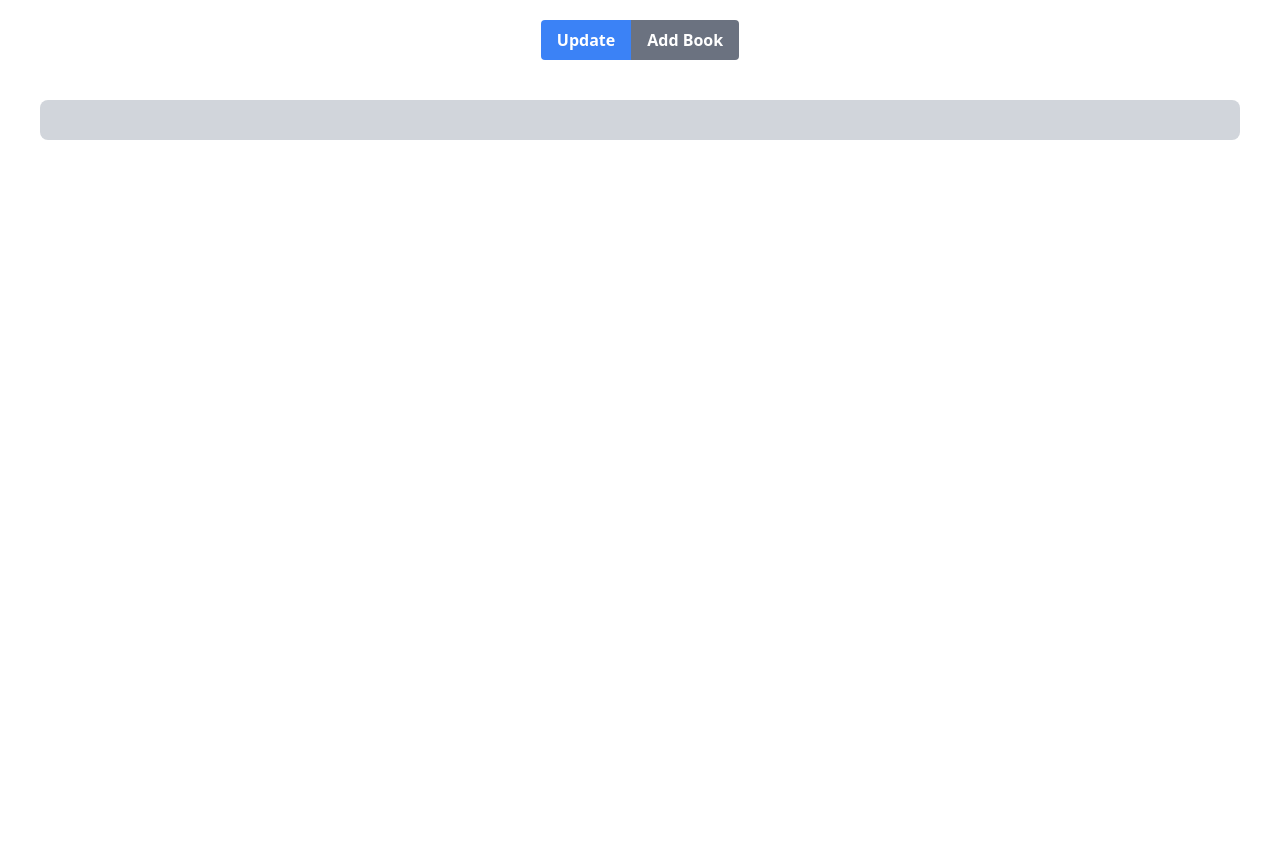
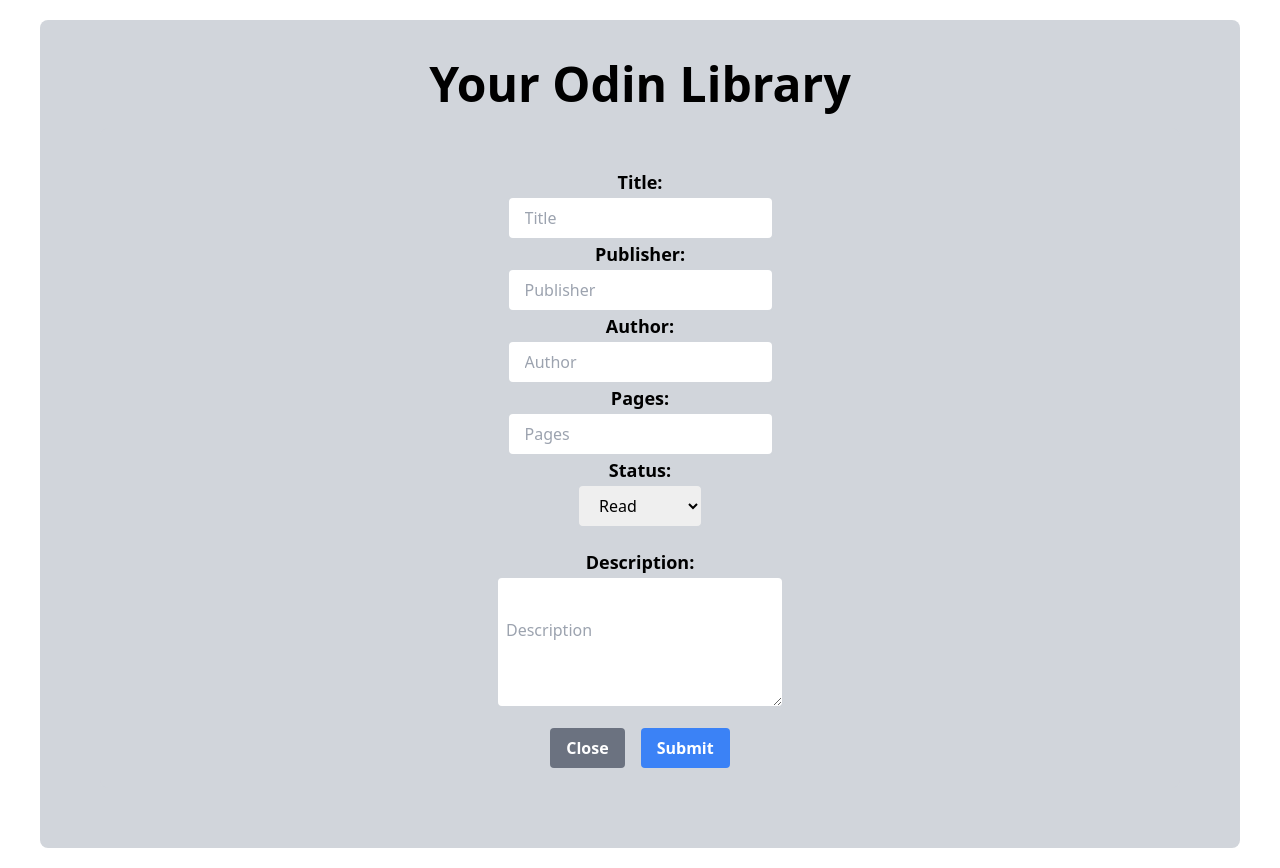
Before and after one commit to cesarbrancalhao/Odin.Library, a website: page index.html in a window 1280 px wide. Both pictures are taken after a click on the button "Add Book". Before the commit the page ends 800 px from the top, so only its background shows below. Drawn offline with Linux system fonts and the light colour scheme.

Commit message:
FIx form

```diff
--- a/index.html
+++ b/index.html
@@ -9,6 +9,47 @@
     <link href="./src/assets/css/output.css" rel="stylesheet">
 </head>
 <body>
+
+    <div class="bg-gray-300 mx-10 my-5 p-5 rounded-lg">
+        <div class="flex justify-center mt-5">
+            <h1 class="font-bold text-5xl">Your Odin Library</h1>
+        </div>
+
+        <div id="openModalForm" class="hidden bg-gray-300 mx-10 my-5 p-5 rounded-lg flex flex-col items-center justify-center">
+            <form id="bookForm">
+
+                <div class="flex flex-col items-center my-5 justify-center">
+                    <label for="title" class="font-bold text-lg">Title:</label>
+                    <input type="text" id="title" name="title" placeholder="Title" required class="border-2 border-gray-300 py-2 px-4 rounded-md">
+
+                    <label for="publisher" class="font-bold text-lg">Publisher:</label>
+                    <input type="text" id="publisher" name="publisher" placeholder="Publisher" required class="border-2 border-gray-300 py-2 px-4 rounded-md">
+
+                    <label for="author" class="font-bold text-lg">Author:</label>
+                    <input type="text" id="author" name="author" placeholder="Author" required class="border-2 border-gray-300 py-2 px-4 rounded-md">
+
+                    <label for="pages" class="font-bold text-lg">Pages:</label>
+                    <input type="number" id="pages" name="pages" placeholder="Pages" required class="border-2 border-gray-300 py-2 px-4 rounded-md">
+
+                    <label for="status" class="font-bold text-lg">Status:</label>
+                    <select id="status" required class="border-2 border-gray-300 py-2 px-4 rounded-md">
+                        <option value="r">Read</option>
+                        <option value="n">Not Read</option>
+                    </select>
+                </div>
+
+                <div class="flex flex-col items-center mb-5 justify-center">
+                    <label for="description" class="font-bold text-lg">Description:</label>
+                    <textarea type="text" id="description" name="description" placeholder="Description" class="border-2 border-gray-300 w-[18em] py-10 px-2 rounded-md"></textarea>
+                </div>
+
+                <div class="flex flex-row items-center justify-center">
+                    <button id="closeModalForm" class="bg-gray-500 hover:bg-gray-700 text-white font-bold mx-2 py-2 px-4 rounded">Close</button>
+                    <input type="submit" value="Submit" class="bg-blue-500 hover:bg-blue-700 text-white font-bold mx-2  py-2 px-4 rounded">
+                </div>
+            </form>
+        </div>
+
 
         <div class="flex justify-center mt-5">
 
@@ -25,7 +66,8 @@
         <span id="errorHelper" class="text-red-500"> </span>
         </div>
 
-    <div id="container" class="grid grid-cols-3 bg-gray-300 mx-10 my-5 p-5 rounded-lg"></div>
+        <div id="container" class="grid grid-cols-3"></div>
+    </div>
 
     <script src="./src/main.js"></script>
 </body>
```
Lines whose indentation alone changed are shown as unchanged.
